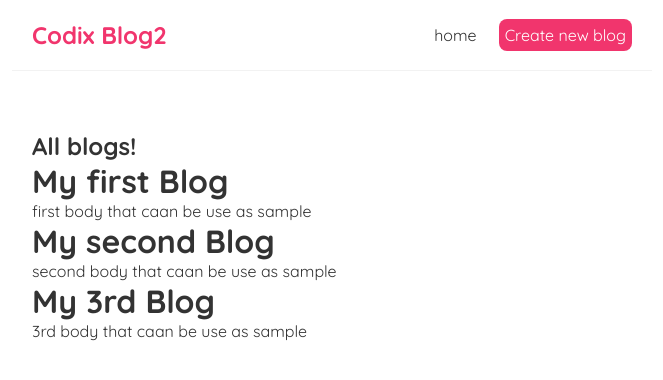
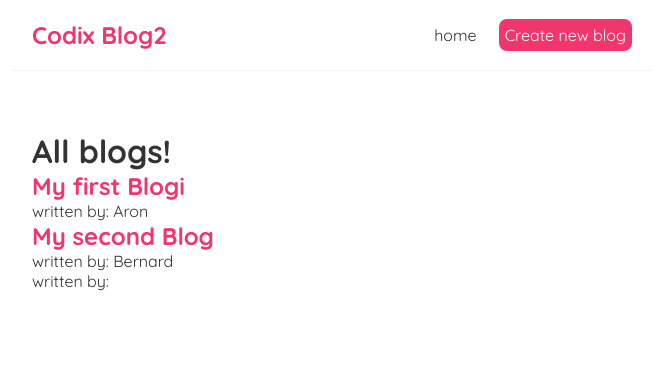
Before and after one commit to Mcodix25/CodixBlog-React, a React (Create React App) app: page / in a window 1280 px wide. Shown: the top 380 px of the page, without its empty margins (308-971 px from the left). Built offline with nearby package versions, Linux system fonts and the light colour scheme; data requests are answered from the project's data file.

Commit message:
another blog

```diff
--- a/data/db.json
+++ b/data/db.json
@@ -1,26 +1,22 @@
 {
-    "blogs":[
-
+  "blogs": [
     {
-            "titled": "My first Blog",
-            "body": " first body that caan be use as sample",
-            "Author1": "Aron",
-            "id": 1
+      "titled": "My first Blogi",
+      "body": " first body that can be used as sample, When we take on too many burdon, sometimes things are not practically possible, we waste time, energy, and money and distract yourself from whats really important.",
+      "Author": "Aron",
+      "id": "1"
     },
     {
       "titled": "My second Blog",
-            "body": " second body that caan be use as sample",
-            "Author1": "Bernard",
-            "id": 2},
+      "body": " second body that can be used as sample, My aim for this blog is to reach millions of people to inspire and to hopefully help them see the beauty around us, no matter where they are. I know it sounds ambitious but who knows we can make it, as the universe is with us. I know we all need love, kindness, inspiration, and positivity, and that makes the world a better place.",
+      "Author": "Bernard",
+      "id": "23123"
+    },
     {
-
-            "titled": "My 3rd Blog",
-            "body": " 3rd body that caan be use as sample",
-            "Author1": "Cardo",
-            "id": 3
+      "id": "185d",
+      "title": "4th blog",
+      "body": "thiis is fourt blog",
+      "author": "Bernard"
     }
   ]
-
-
-
 }
--- a/src/App.js
+++ b/src/App.js
@@ -5,6 +5,9 @@ import Home from './home';
 import './index.css';
 import { BrowserRouter as Router, Route,Switch } from 'react-router-dom';
 import Creates from './Creates';
+import BlogDetails from './BlogDetails';
+import NewPage from './NewPage';
+import Notfound from './Notfound';
 
 //'react-router-dom/cjs/react-router-dom.min';
 
@@ -24,6 +27,15 @@ function App(){
           <Route path = "/create">
             <Creates />
           </Route>
+          <Route path = "/blogs/:id">
+            <BlogDetails />
+          </Route>
+          <Route path = "/newpage">
+            <NewPage />
+          </Route>
+          <Route path = "*">
+            <Notfound />
+          </Route>
 
         </Switch>
 
--- a/src/Blog-list.js
+++ b/src/Blog-list.js
@@ -1,19 +1,25 @@
 //import { useState } from "react";
+import './index.css';
+import { Link } from 'react-router-dom/cjs/react-router-dom.min';
+//import useFetch from './useFetch';
+
 
 const Bloglist = ({handleDelete,blogs,title}) => {
 
-
     return (
        <div className='blog-list'>
-        <h2>{title}</h2>
+        <h1 >{title}</h1>
         {blogs.map((blogsm)=>(
             <div className="blog-preview" key={blogsm.id}>
-                <h1>{blogsm.titled}</h1>
-                <p>{blogsm.body}</p>
-                <p>{blogsm.Author}</p>
+                <Link to={`/blogs/${blogsm.id}`}>
+                <h2 className='h2tag'>{blogsm.titled}</h2>
+                <p> written by: {blogsm.Author}</p>
+
+                </Link>
+
 
             </div>
-            /* <button onClick={()=>handleDelete(blogsm.id)}>Delete</button>*/
+            /*<button onClick={()=>handleDelete(blogsm.id)}>Delete</button>*/
         ))}
 
        </div>
--- /dev/null
+++ b/src/BlogDetails.js
@@ -0,0 +1,45 @@
+import { useHistory, useParams } from "react-router-dom/cjs/react-router-dom.min";
+import useFetch from "./useFetch";
+
+
+const BlogDetails = () => {
+    const {id}=useParams();
+    const history = useHistory()
+
+    const handleDeletes = (()=>{
+      fetch('http://localhost:8000/blogs/' + blogs.id,{
+        method: 'DELETE'
+
+      }).then(()=>{
+        history.push('/')
+      })
+
+    })
+
+      const {data:blogs,pending,error}=useFetch('http://localhost:8000/blogs/'+id);
+    return (
+        <div className="blog.details">
+
+            {pending && <div>maghintay... loading..</div>}
+            {error && <div>{error + ' new error'}</div>}
+
+           {blogs && (
+                <article>
+                   <h2> {blogs.titled} </h2>
+                   <div> {blogs.body} </div>
+                   <p> wrote by: {blogs.Author}</p>
+                   <button onClick={handleDeletes}>delete</button>
+                </article>
+            )}
+
+              </div>
+
+              /*
+       <h2>blog details - {id} </h2>
+            */
+
+
+     );
+}
+
+export default BlogDetails;
--- a/src/Creates.js
+++ b/src/Creates.js
@@ -1,6 +1,65 @@
+import { useState } from 'react';
+import './index.css';
+import { useHistory } from 'react-router-dom/cjs/react-router-dom.min';
+
 const Creates = () => {
+
+    const [titled,setTitle]=useState('');
+    const [body,setBody]=useState('');
+    const [Author,setAuthor] =useState('Aron')
+    const [isPending,setIspending]=useState(false)
+    const history = useHistory();
+
+    const handleSubmit = ((e)=>{
+        e.preventDefault();
+
+        const blog = { titled, body, Author}
+        console.log(blog);
+
+        fetch('http://localhost:8000/blogs/', {
+            method: 'POST',
+            headers: {'Content-type':"application/json"},
+            body: JSON.stringify(blog) }).then(()=>{
+                console.log('new blog added');
+                setIspending(false);
+                history.push('/');
+            })
+
+    })
+
+
     return (
+        <div>
         <h2> Create a new Blogs here</h2>
+
+        <form className='create' onSubmit={handleSubmit}>
+            <label>Blog title</label>
+            <input
+            type="text"
+            required
+            value={titled}
+            onChange={(e)=>(setTitle(e.target.value))}
+            />
+            <label >Blog body</label>
+          <textarea required
+          value={body}
+          onChange={((e)=>setBody(e.target.value))}>
+
+          </textarea>
+          <label>Blog Author:</label>
+          <select value={Author}
+          onChange={((e)=>setAuthor(e.target.value))}>
+            <option value="Aron"> Aron</option>
+            <option value="Bernard"> Bernard</option>
+            <option value="Cardo"> Cardo</option>
+          </select>
+          {!isPending && <button>Add blog</button>}
+          {isPending && <button disabled>Adding... blog</button>}
+
+
+
+        </form>
+        </div>
      );
 }
 
--- /dev/null
+++ b/src/NewPage.js
@@ -0,0 +1,11 @@
+const NewPage = () => {
+    return (
+        <div>
+            <h1>
+                this is newPage
+            </h1>
+        </div>
+     );
+}
+
+export default NewPage;
--- /dev/null
+++ b/src/Notfound.js
@@ -0,0 +1,14 @@
+import { Link } from "react-router-dom/cjs/react-router-dom.min";
+import './index.css';
+const Notfound = () => {
+    return (
+        <div className="notfound">
+            <h2>Sorry!!!</h2>
+            <p> That page cannot be found</p>
+         <Link to ="/" >Back to the homepage..</Link>
+
+        </div>
+     );
+}
+
+export default Notfound ;
--- a/src/home.js
+++ b/src/home.js
@@ -1,5 +1,6 @@
 //import { useEffect, useState } from "react";
 import Bloglist from "./Blog-list";
+//import NewPage from "./NewPage";
 import useFetch from "./useFetch";
 
 const Home = () => {
@@ -11,14 +12,13 @@ const Home = () => {
         const newBlog = blogs.filter((blogsf)=>blogsf.id !==id)
         setData(newBlog); } */
 
-
-
-
     return (
         <div className="Home">
         {error && <div> {error}</div>}
         {pending && <div> Loading....</div>}
        {blogs && <Bloglist /* handleDelete={handleDelete} */blogs={blogs} title="All blogs!"/> }
+       <br/>
+
 
         </div>
 
--- a/src/index.css
+++ b/src/index.css
@@ -33,3 +33,64 @@
   margin: 40px auto;
   padding: 20px;
 }
+.blog-preview a{
+  text-decoration: none;
+}
+.blog-prev{
+  background-color: red;
+}
+
+.h2tag{
+  color: #f1356d;
+
+}
+
+.contentb {
+  max-width: 400px;
+  margin: 30px auto;
+  padding: 10px;
+  box-shadow: #f1356d;
+}
+
+.create {
+  max-width: 400px;
+  margin:0 auto;
+  text-align: center;
+}
+
+.create label {
+  text-align: left;
+  display:block
+}
+.create h2 {
+  font-size:20px;
+  color:#f1356d;
+  margin-bottom: 30px;
+}
+
+.create input, .create textarea, .create select {
+  width: 100%;
+  padding:6px 10px;
+  margin:10px 0;
+  border:1px solid #ddd;
+  box-sizing:border-box;
+  display:block;
+}
+
+.create button {
+  background:#f1356d;
+  color: #fff;
+  border:0;
+  padding:8px;
+  border-radius: 8px;
+  cursor:pointer;
+}
+
+.notfound {
+  max-width: 400px;
+  margin: 30px auto;
+  padding: 10px;
+  box-shadow: #f1356d;
+  border: #333;
+
+}
--- a/src/useFetch.js
+++ b/src/useFetch.js
@@ -9,12 +9,12 @@ const useFetch=((url)=>{
     const[error,setError]=useState(null);
 
     useEffect(()=>{
-      //  const abortCont= new AbortController();
+       const abortCont= new AbortController();////////abort controller
         setTimeout(()=>{
-            fetch(url/*,{signal:abortCont.signal} */)
+            fetch(url,{signal:abortCont.signal} ) /////////
             .then(res=>{
                 if(!res.ok){
-                    throw new Error("Cant find ur request, error");
+                    throw new Error("Cant find ur request, error!");
                 }
 
                return res.json();
@@ -25,12 +25,18 @@ const useFetch=((url)=>{
                setError(null);
             })
             .catch(err=>{
-                setPending(false)
-                setError(err.message)
+                if(err.name === 'AbortError') {
+                    console.log ('fetch aborted')
+                }
+                else{
+                    setPending(false)
+                    setError(err.message)
+                }
+
             })
         },1000);
 
-       // return ()=>console.log (" clean up")
+       return ()=>abortCont.abort();////////
 
     },[url]);
 
```
Lines whose indentation alone changed are shown as unchanged.
